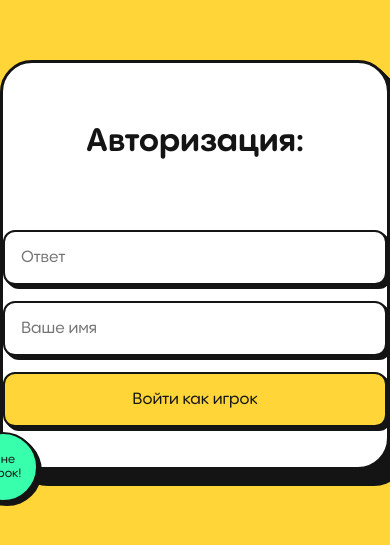
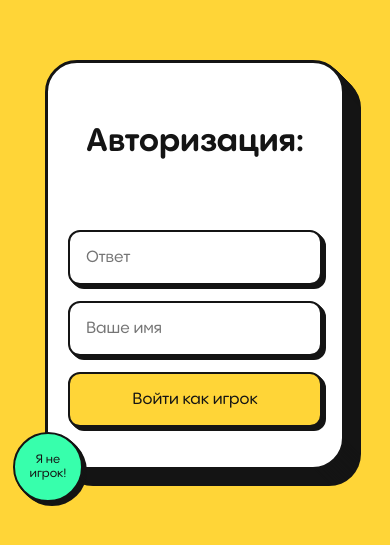
Before and after one commit to anatolykopyl/vk-bingo, a Vue app in the folder frontend/: page / in a window 390 px wide. Shown: the part 157-702 px from the top of the page. Built offline with nearby package versions, Linux system fonts and the light colour scheme.

Commit message:
Мобильная верстка

```diff
--- a/frontend/src/views/Login/Index.vue
+++ b/frontend/src/views/Login/Index.vue
@@ -5,14 +5,14 @@
     <div class="auth">
       <p>{{ question }}</p>
       <input
+        v-model="answer"
         placeholder="Ответ"
-        v-model="answer"
         class="input"
       >
       <input
         v-if="mode === 'player'"
+        v-model="username"
         placeholder="Ваше имя"
-        v-model="username"
         class="input"
       >
 
@@ -32,8 +32,8 @@
       </button>
 
       <button
+        class="switchMode"
         @click="switchMode"
-        class="switchMode"
       >
         Я не {{ mode === 'player' ? 'игрок' : 'большой экран' }}!
       </button>
@@ -160,8 +160,9 @@ async function loginScreen() {
 
 @media only screen and (max-width: 520px) {
   .authCard {
-    width: 100%;
-    padding: 40px 0;
+    width: calc(100% - 90px);
+    margin: auto;
+    padding: 40px 20px;
   }
 }
 </style>
```
